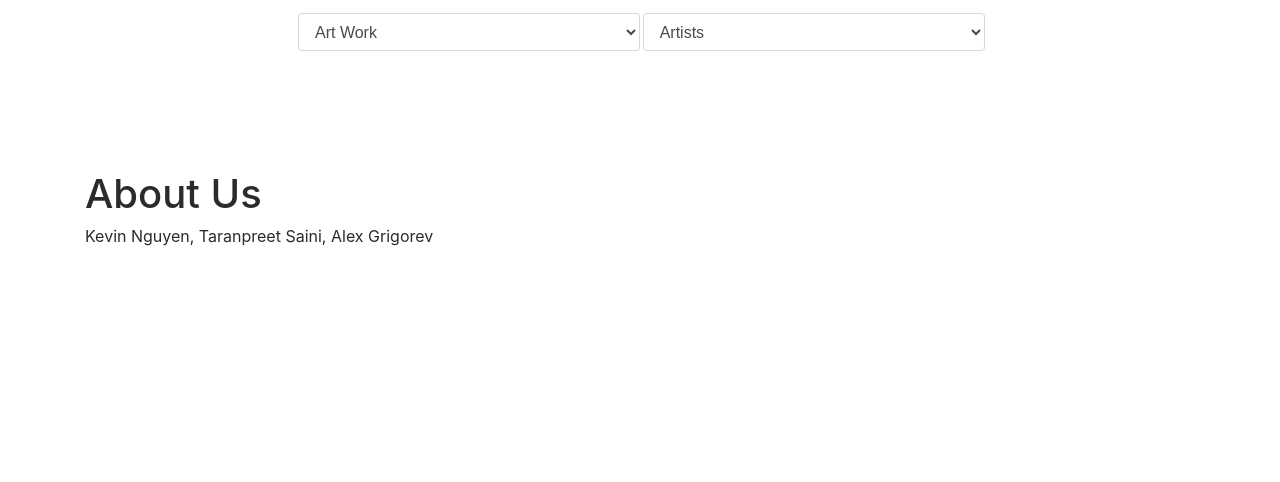
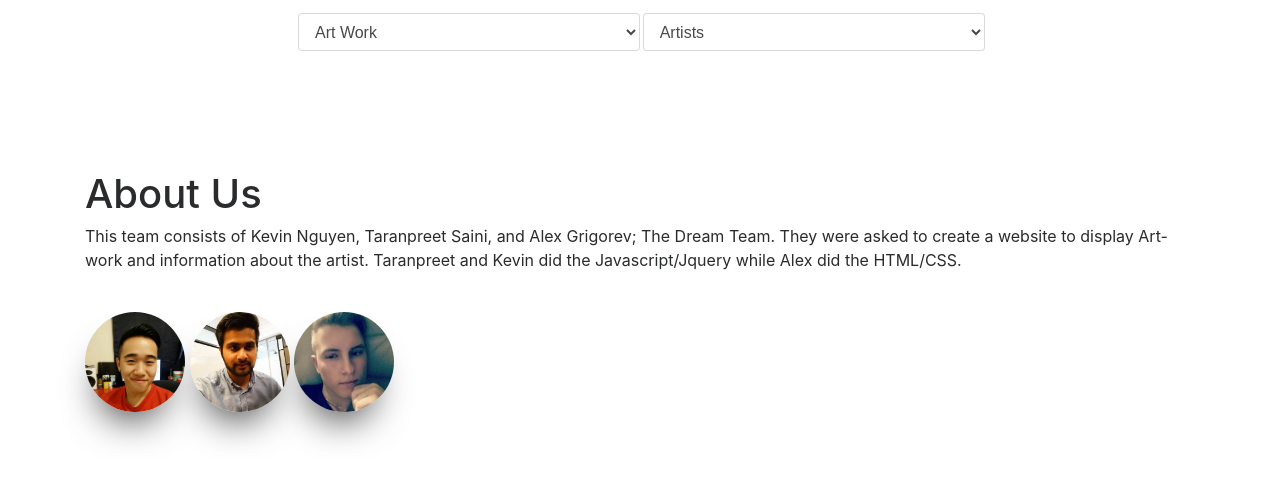
Before and after one commit to eyyalexx/Webapps, a PHP site: page / in a window 1280 px wide. Shown: the top 482 px of the page. Run offline with PHP 8.4, Linux system fonts and the light colour scheme; some libraries are stand-ins or nearby versions.

Commit message:
homepage fades out & added pics

```diff
--- a/a1_2/index.html
+++ b/a1_2/index.html
@@ -62,9 +62,15 @@
 		<br>
 		<br>
 		<div class="row">
-			<div class="col-md-12">
+			<div class="col-md-12 home">
 				<h1>About Us</h1>
-				<p>Kevin Nguyen, Taranpreet Saini, Alex Grigorev</p>
+				<p>
+					This team consists of Kevin Nguyen, Taranpreet Saini, and Alex Grigorev; The Dream Team. They were asked to create a website to display Art-work and information about the artist. Taranpreet and Kevin did the Javascript/Jquery while Alex did the HTML/CSS.
+				</p>
+				<br>
+				<img class="profile-pics" src="artists/kevin.jpg">
+				<img class="profile-pics" src="artists/taranpreet.jpg">
+				<img class="profile-pics" src="artists/alex.jpg">
 			</div>
 		</div>
 	</div>
--- a/a1_2/javascriptstuff.js
+++ b/a1_2/javascriptstuff.js
@@ -4,6 +4,7 @@ $(document).ready(function() {
 	$("#artist").change(function(){
 		var artistVal = $("#artist").val();
 
+		$('.home').fadeOut('fast');
 		$("#image").html('<img height="80%" width="80%" src="artists/'+artistVal+'.jpg" alt="Mountain View"/>');
 		$("#info").html("<p>Birth: "+artistInfo[artistVal].birth+"</p>\
 						<p>Death: "+artistInfo[artistVal].death+"</p>\
@@ -18,6 +19,7 @@ $(document).ready(function() {
 	$("#artwork").change(function(){
 		var artworkVal = $("#artwork").val();
 
+		$('.home').fadeOut('fast');
 		$("#image").html('<img height="80%" width="80%"src="artwork/'+artworkVal+'.jpg" alt="Mountain View"/>');
 
 
--- a/a1_2/style.css
+++ b/a1_2/style.css
@@ -1,3 +1,13 @@
 body {
     background-color: whitesmoke;
 }
+
+.profile-pics {
+	object-fit: cover;
+	width: 100px;
+	height: 100px;
+	border-radius: 50%;
+	-webkit-box-shadow: -3px 25px 37px -17px rgba(0,0,0,0.75);
+	-moz-box-shadow: -3px 25px 37px -17px rgba(0,0,0,0.75);
+	box-shadow: -3px 25px 37px -17px rgba(0,0,0,0.75);
+}
```
Also changed, not shown: a1_2/artists/Alex.jpg (added), a1_2/artists/Kevin.jpg (added), a1_2/artists/Taranpreet.jpg (added).
